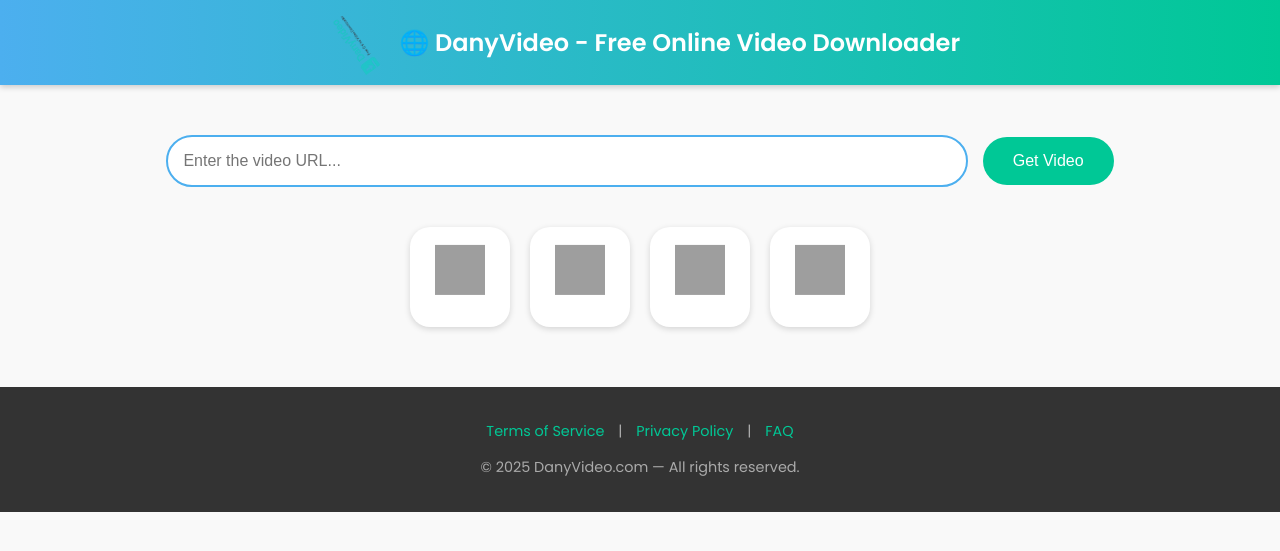
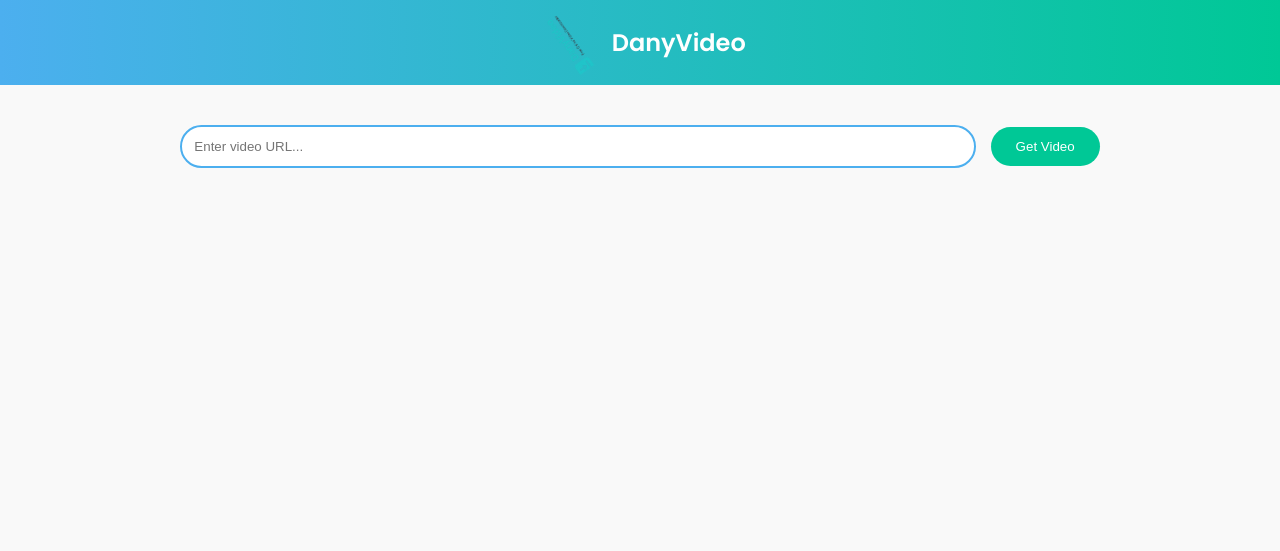
Before and after one commit to abirhussen577-ctrl/DanyVideo, a Flask app: page / in a window 1280 px wide. Shown: the top 551 px of the page. Run offline with Flask 3, Linux system fonts and the light colour scheme; grey boxes are pictures that could not be loaded.

Commit message:
Update index.html

```diff
--- a/templates/index.html
+++ b/templates/index.html
@@ -3,155 +3,72 @@
 <head>
   <meta charset="UTF-8">
   <meta name="viewport" content="width=device-width, initial-scale=1.0">
-  <title>DanyVideo - Free Online Video Downloader</title>
+  <title>DanyVideo - Free Video Downloader</title>
+  <link rel="icon" href="{{ url_for('static', filename='icon.png') }}">
+  <link href="https://fonts.googleapis.com/css2?family=Poppins:wght@400;600&display=swap" rel="stylesheet">
 
-  <!-- Favicon -->
-  <link rel="icon" href="{{ url_for('static', filename='icon.png') }}" type="image/png">
-
-  <link href="https://fonts.googleapis.com/css2?family=Poppins:wght@400;600&display=swap" rel="stylesheet">
   <style>
-    body {
-      font-family: 'Poppins', sans-serif;
-      background: #f9f9f9;
-      margin: 0;
-      padding: 0;
-      text-align: center;
-    }
-    header {
-      background: linear-gradient(90deg, #4cafef, #00c896);
-      color: white;
-      padding: 20px;
-      font-size: 1.5rem;
-      font-weight: 600;
-      box-shadow: 0 2px 6px rgba(0,0,0,0.2);
-      display: flex;
-      align-items: center;
-      justify-content: center;
-    }
-    header img {
-      height: 45px;
-      margin-right: 12px;
-      animation: spin 4s linear infinite;
-    }
-    @keyframes spin {
-      0% { transform: rotate(0deg); }
-      100% { transform: rotate(360deg); }
-    }
-    .container {
-      margin-top: 50px;
-    }
-    input[type=text] {
-      width: 60%;
-      padding: 15px;
-      font-size: 1rem;
-      border: 2px solid #4cafef;
-      border-radius: 50px;
-      outline: none;
-      transition: 0.3s;
-    }
-    input[type=text]:focus {
-      border-color: #00c896;
-    }
-    button {
-      padding: 15px 30px;
-      margin-left: 10px;
-      background: #00c896;
-      color: white;
-      border: none;
-      border-radius: 50px;
-      font-size: 1rem;
-      cursor: pointer;
-      transition: 0.3s;
-    }
-    button:hover {
-      background: #009f78;
-      transform: scale(1.05);
-    }
-    .platforms {
-      margin-top: 40px;
-      display: flex;
-      justify-content: center;
-      gap: 20px;
-      flex-wrap: wrap;
-    }
-    .platform {
-      width: 100px;
-      height: 100px;
-      background: white;
-      border-radius: 20px;
-      display: flex;
-      align-items: center;
-      justify-content: center;
-      box-shadow: 0 2px 6px rgba(0,0,0,0.15);
-      transition: 0.3s;
-      cursor: pointer;
-    }
-    .platform:hover {
-      transform: translateY(-8px) scale(1.05);
-      box-shadow: 0 4px 12px rgba(0,0,0,0.25);
-    }
-    .platform img {
-      width: 50px;
-      height: 50px;
-      animation: bounce 2s infinite;
-    }
-    @keyframes bounce {
-      0%, 100% { transform: translateY(0); }
-      50% { transform: translateY(-8px); }
-    }
-    footer {
-      margin-top: 60px;
-      padding: 20px;
-      background: #333;
-      color: #aaa;
-      font-size: 0.9rem;
-    }
-    footer a {
-      color: #00c896;
-      text-decoration: none;
-      margin: 0 10px;
-    }
+    body { font-family: 'Poppins', sans-serif; background: #f9f9f9; margin:0; padding:0; text-align:center; }
+    header { background: linear-gradient(90deg, #4cafef, #00c896); color:white; padding:20px; font-size:1.5rem; font-weight:600; display:flex; justify-content:center; align-items:center; }
+    header img { height:45px; margin-right:10px; animation: spin 4s linear infinite; }
+    @keyframes spin { from{transform:rotate(0)} to{transform:rotate(360deg)} }
+    .container { margin-top:40px; }
+    input[type=text] { width:60%; padding:12px; border-radius:50px; border:2px solid #4cafef; }
+    button { padding:12px 25px; margin-left:10px; background:#00c896; border:none; color:white; border-radius:50px; cursor:pointer; }
+    button:hover { background:#009f78; }
+    #results { margin-top:30px; text-align:left; width:70%; margin-left:auto; margin-right:auto; }
+    .video-card { background:white; border-radius:15px; padding:20px; box-shadow:0 2px 6px rgba(0,0,0,0.2); }
+    .video-card img { width:200px; border-radius:10px; }
+    .formats a { display:block; margin:8px 0; padding:10px; background:#4cafef; color:white; text-decoration:none; border-radius:8px; text-align:center; }
+    .formats a:hover { background:#2196f3; }
   </style>
 </head>
 <body>
   <header>
-    <img src="{{ url_for('static', filename='logo.png') }}" alt="DanyVideo Logo">
-    🌐 DanyVideo - Free Online Video Downloader
+    <img src="{{ url_for('static', filename='logo.png') }}" alt="Logo"> DanyVideo
   </header>
 
   <div class="container">
     <form id="urlForm">
-      <input type="text" id="url" placeholder="Enter the video URL...">
+      <input type="text" id="url" placeholder="Enter video URL...">
       <button type="submit">Get Video</button>
-</form>
+    </form>
 
-    <div class="platforms">
-      <div class="platform"><img src="https://cdn-icons-png.flaticon.com/512/733/733547.png" alt="Facebook"></div>
-      <div class="platform"><img src="https://cdn-icons-png.flaticon.com/512/2111/2111463.png" alt="Instagram"></div>
-      <div class="platform"><img src="https://cdn-icons-png.flaticon.com/512/1384/1384060.png" alt="YouTube"></div>
-      <div class="platform"><img src="https://cdn-icons-png.flaticon.com/512/3046/3046127.png" alt="TikTok"></div>
-    </div>
+    <div id="results"></div>
   </div>
 
-  <footer>
-    <p>
-      <a href="#">Terms of Service</a> |
-      <a href="#">Privacy Policy</a> |
-      <a href="#">FAQ</a>
-    </p>
-    <p>© 2025 DanyVideo.com — All rights reserved.</p>
-  </footer>
-
   <script>
-    document.getElementById("urlForm").onsubmit = (e) => {
+    document.getElementById("urlForm").addEventListener("submit", async (e) => {
       e.preventDefault();
       let url = document.getElementById("url").value;
-      <form action="/" method="POST">
-  <input type="text" name="url" placeholder="Enter the video URL..." required>
-  <button type="submit">Get Video</button>
-</form>
-      // Connect to Flask backend (/download endpoint)
-    };
+      if (!url) return;
+
+      document.getElementById("results").innerHTML = "<p>⏳ Fetching video info...</p>";
+
+      let res = await fetch("/api/getinfo", {
+        method: "POST",
+        headers: { "Content-Type": "application/json" },
+        body: JSON.stringify({ url: url })
+      });
+
+      let data = await res.json();
+
+      if (data.error) {
+        document.getElementById("results").innerHTML = `<p style="color:red">${data.error}</p>`;
+      } else {
+        let html = `
+          <div class="video-card">
+            <h2>${data.title}</h2>
+            <img src="${data.thumbnail}" alt="thumbnail">
+            <div class="formats">
+        `;
+        data.formats.forEach(f => {
+          html += `<a href="/download?url=${encodeURIComponent(url)}&format_id=${f.format_id}">${f.format_note || f.resolution} (${f.ext})</a>`;
+        });
+        html += "</div></div>";
+        document.getElementById("results").innerHTML = html;
+      }
+    });
   </script>
 </body>
 </html>
```
